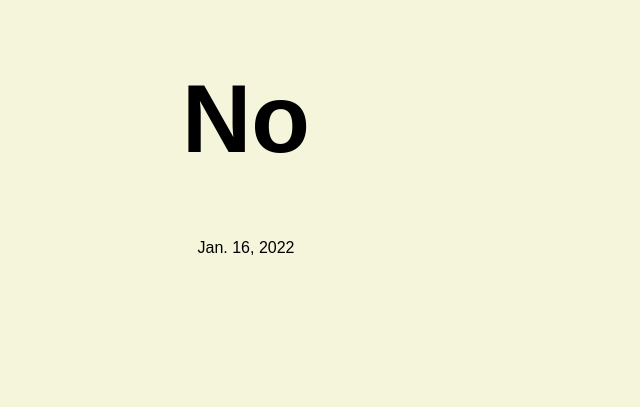
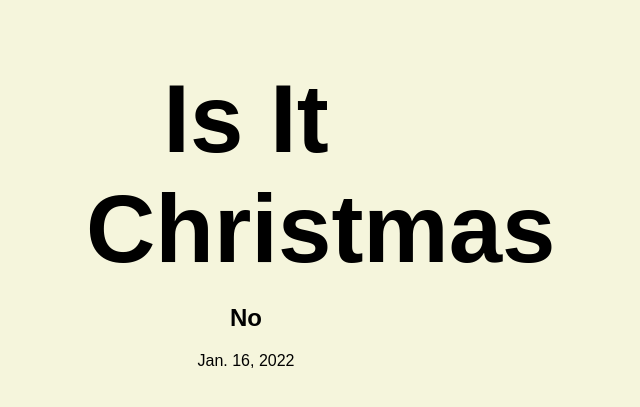
Before and after one commit to Soumyaranjan2021/IsItHoliday-WebApp-Deployment-Test, a Django app: page /christmas/ in a window 1280 px wide. Shown: the top 407 px of the page, without its empty margins (394-1034 px from the left). Run offline with Django 4.2, Linux system fonts and the light colour scheme.

Commit message:
Templates UPDATED

```diff
--- a/isitchristmas/templates/isitchristmas/index.html
+++ b/isitchristmas/templates/isitchristmas/index.html
@@ -32,6 +32,10 @@
                 height: 50%;
                 text-align: center;
             }
+
+            .h1{
+                margin-bottom: 20px;
+            }
         </style>
 
     </head>
@@ -39,7 +43,8 @@
     <body>
         <div class="main">
             <div class="content">
-                <h1 class="msg">{{ message }}</h1>
+                <h1 class="h1">Is It Christmas</h1>
+                <h2 class="msg">{{ message }}</h2>
                 <div class="tme">{{ time }}</div>
             </div>
         </div>
--- a/isitholiday/settings.py
+++ b/isitholiday/settings.py
@@ -28,7 +28,7 @@ DEBUG = False
 
 ALLOWED_HOSTS = [
     'localhost:8000',
-    # 'ec2-3-109-212-107.ap-south-1.compute.amazonaws.com	',
+    # 'ec2-3-109-212-107.ap-south-1.compute.amazonaws.com',
     '3.109.212.107',
 ]
 
--- a/isitnewyear/templates/isitnewyear/index.html
+++ b/isitnewyear/templates/isitnewyear/index.html
@@ -30,12 +30,17 @@
             text-align: center;
         }
 
+        .h1{
+            margin-bottom: 20px;
+        }
+
     </style>
 
 </head>
 <body>
     <div class="main">
         <div class="content">
+            <h1 class="h1">Is it New Year</h1>
             <h1 class="msg">{{ message }}</h1>
             <div class="tme">{{ time }}</div>
         </div>
```
